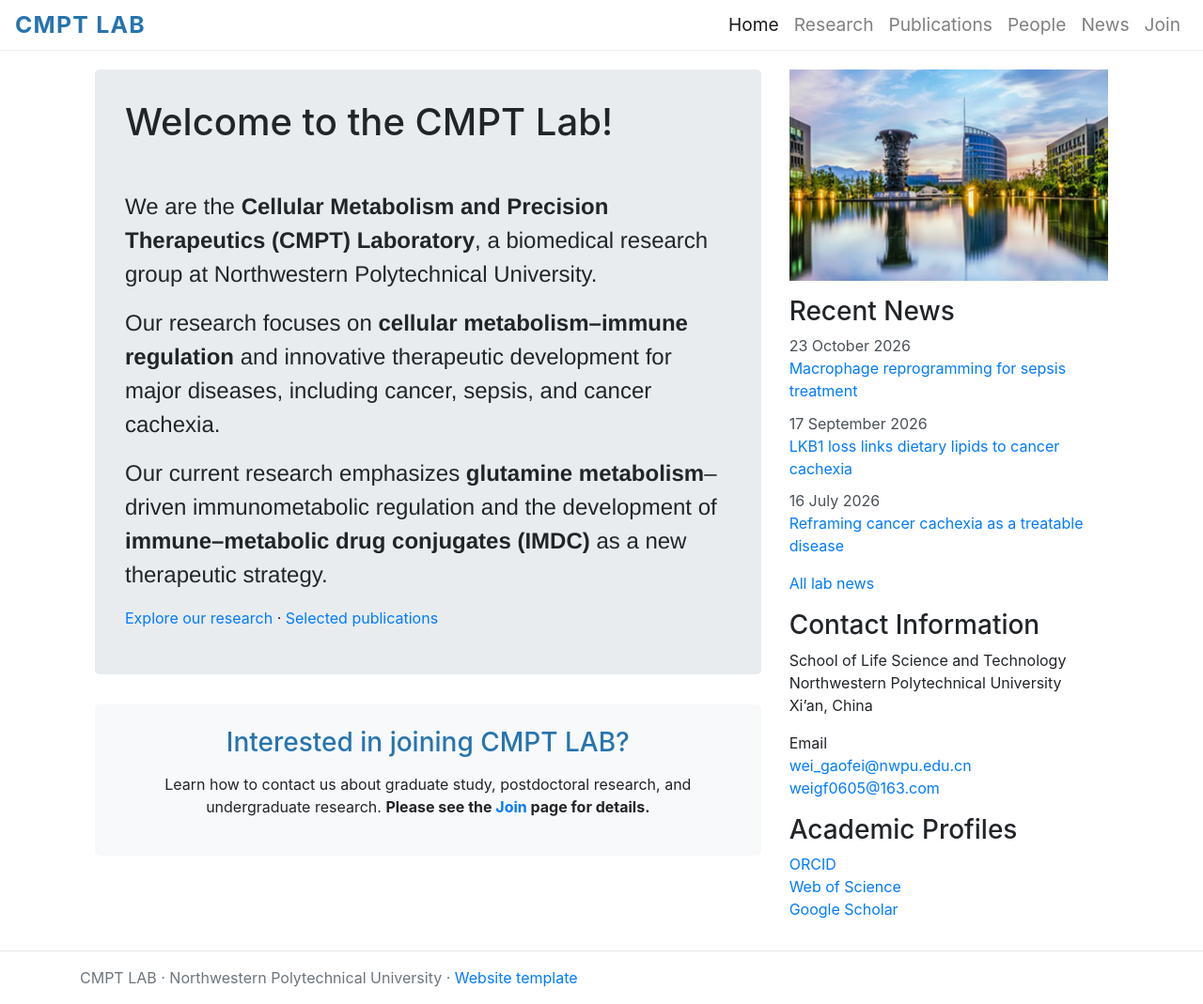
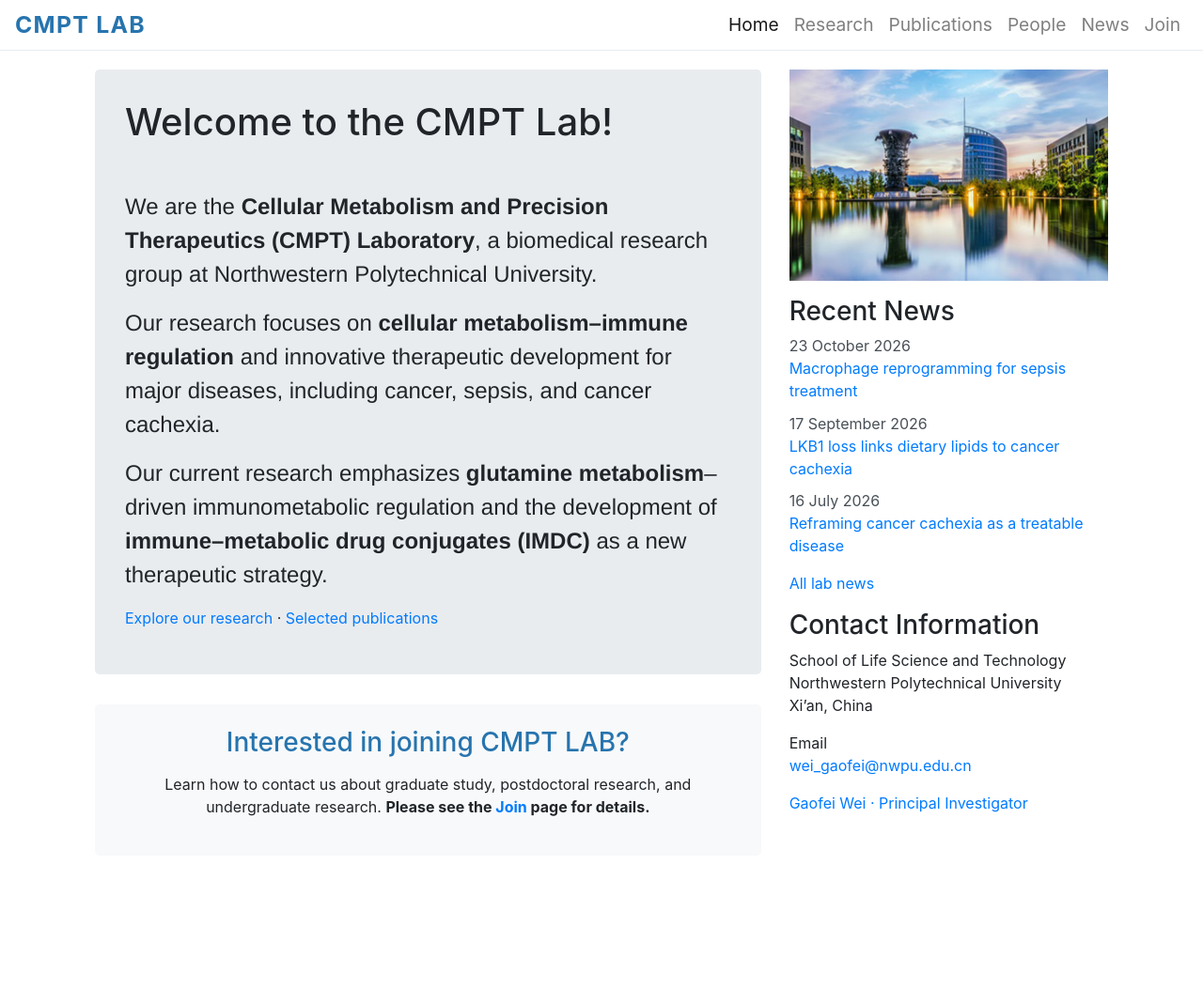
Before and after one commit to cmptlab/cmptlab.github.io, a Jekyll site: the page built from index.md, in a window 1280 px wide. Shown: the whole page at 94% size. Built offline with Jekyll 4.4.1, drawn with Linux system fonts in a browser that asks for light colours; after the commit the page ends 943 px from its top, so only the background shows below that.

Commit message:
Simplify homepage contact information

```diff
--- a/_includes/contact_sidebar.html
+++ b/_includes/contact_sidebar.html
@@ -2,15 +2,7 @@
   <h2 class="h3" id="contact">Contact Information</h2>
   <p>School of Life Science and Technology<br>Northwestern Polytechnical University<br>Xi’an, China</p>
   <p>Email<br>
-    <a href="mailto:wei_gaofei@nwpu.edu.cn">wei_gaofei@nwpu.edu.cn</a><br>
-    <a href="mailto:weigf0605@163.com">weigf0605@163.com</a>
+    <a href="mailto:wei_gaofei@nwpu.edu.cn">wei_gaofei@nwpu.edu.cn</a>
   </p>
+  <p><a href="{{ '/members/#pi-name' | relative_url }}">Gaofei Wei · Principal Investigator</a></p>
 </section>
-<section class="mb-3" aria-labelledby="academic-profiles">
-  <h2 class="h3" id="academic-profiles">Academic Profiles</h2>
-  <ul class="list-unstyled">
-    <li><a href="https://orcid.org/0000-0001-7180-7176">ORCID</a></li>
-    <li><a href="https://webofscience.clarivate.cn/wos/author/record/28605">Web of Science</a></li>
-    <li><a href="https://scholar.google.com/citations?hl=en&amp;user=eU9mCjQAAAAJ">Google Scholar</a></li>
-  </ul>
-</section>
--- a/_layouts/home.html
+++ b/_layouts/home.html
@@ -19,4 +19,8 @@
         </div>
     </div>
 </div>
-{% include footer.html %}
+<script src="{{ '/static/js/jquery.min.js' | relative_url }}"></script>
+<script src="{{ '/static/js/popper.min.js' | relative_url }}"></script>
+<script src="{{ '/static/js/bootstrap.min.js' | relative_url }}"></script>
+</body>
+</html>
```
